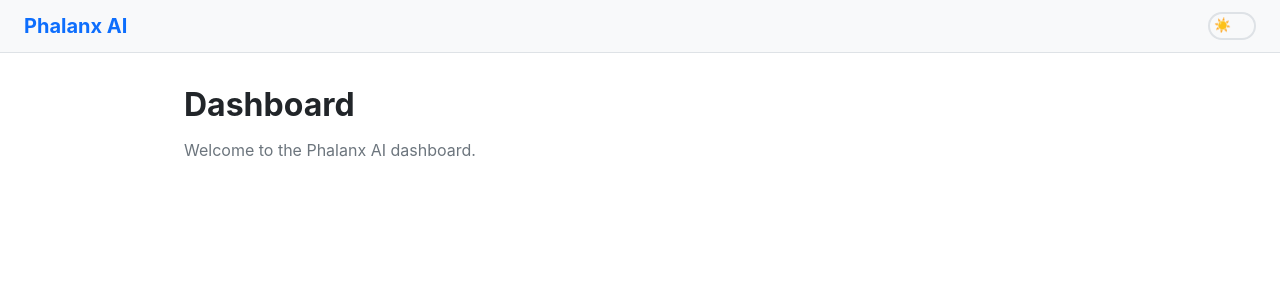
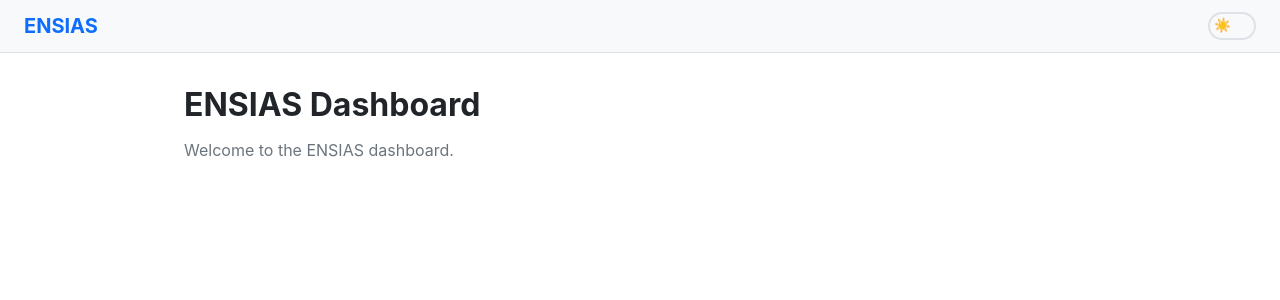
Before and after one commit to redaelfer/phalanx-ai-test, a Flask app: page / in a window 1280 px wide. Shown: the top 300 px of the page. Run offline with Flask 3, Linux system fonts and the light colour scheme.

Commit message:
fix: update dashboard branding to ENSIAS

```diff
--- a/templates/dashboard.html
+++ b/templates/dashboard.html
@@ -3,12 +3,12 @@
 <head>
     <meta charset="UTF-8">
     <meta name="viewport" content="width=device-width, initial-scale=1.0">
-    <title>Phalanx AI Dashboard</title>
+    <title>ENSIAS Dashboard</title>
     <link rel="stylesheet" href="{{ url_for('static', filename='css/style.css') }}">
 </head>
 <body>
     <nav class="top-nav" role="navigation" aria-label="Main navigation">
-        <div class="nav-brand">Phalanx AI</div>
+        <div class="nav-brand">ENSIAS</div>
         <div class="nav-actions">
             <button
                 id="dark-mode-toggle"
@@ -24,8 +24,8 @@
     </nav>
 
     <main class="dashboard-content">
-        <h1>Dashboard</h1>
-        <p>Welcome to the Phalanx AI dashboard.</p>
+        <h1>ENSIAS Dashboard</h1>
+        <p>Welcome to the ENSIAS dashboard.</p>
     </main>
 
     <script src="{{ url_for('static', filename='js/darkmode.js') }}"></script>
```
Also changed, not shown: tests/test_dashboard.py (+2 -2 lines).
